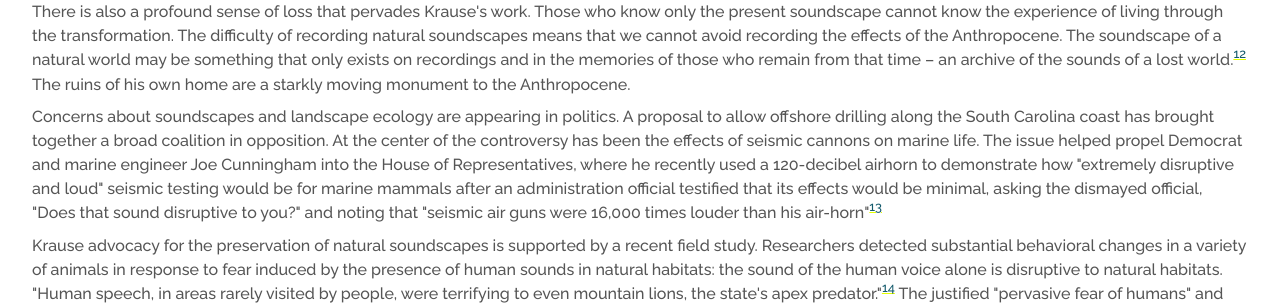
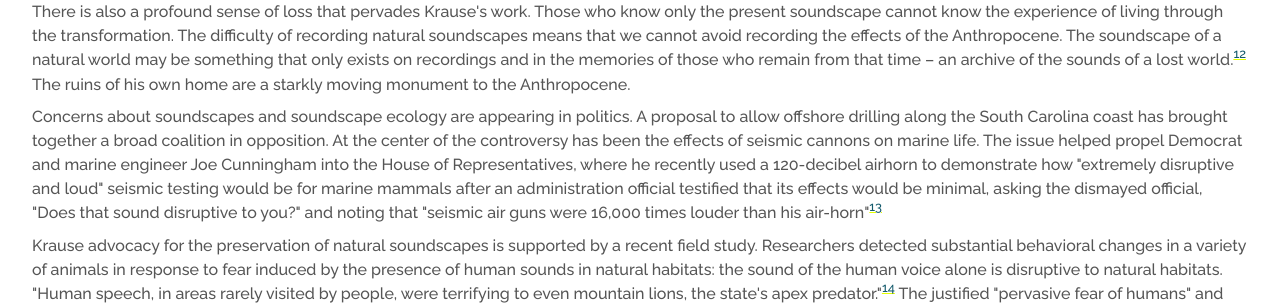
Before and after one commit to leiffredrickson/enviro-history, a Jekyll site: the page built from _posts/2020-02-07-sound-of-extinction.md, in a window 1280 px wide and 900 px high, scrolled down 3577 px. Shown: the part 153-458 px from the top of the window. Built offline with Jekyll 4.4.1, drawn with Linux system fonts in a browser that asks for light colours; comment, search, counter and statistics services are not loaded; some of the changed text lies outside the part shown.

Commit message:
Update 2020-02-07-sound-of-extinction.md

```diff
--- a/_posts/2020-02-07-sound-of-extinction.md
+++ b/_posts/2020-02-07-sound-of-extinction.md
@@ -1,5 +1,5 @@
 ---
-title: The Sound of Extinction without the Sound of Humans? Bernie Krause, Landscape Ecology, and &quot;Natural&quot; Soundscapes in the Anthropocene
+title: The Sound of Extinction without the Sound of Humans? Bernie Krause, Soundscape Ecology, and &quot;Natural&quot; Soundscapes in the Anthropocene
 featured: images/krause-wild-sanctuary.jpg
 image: images/krause-wild-sanctuary.jpg
 excerpt: There is a profound sense of loss that pervades Krause&#39;s work. Those who know only the present soundscape cannot know the experience of living through the transformation.
@@ -18,7 +18,7 @@
 
 ><iframe width="450" height="300" src="https://www.youtube.com/embed/MaRpihe7fCU" frameborder="0" allowfullscreen></iframe>
 
-Krause has been central to the emergence of soundscape studies and landscape ecology. Aided by changes in technology, especially miniaturization and digital recording, field work became less physically demanding. Improvements in microphones and recording techniques, the reemergence of amateur or &quot;citizen science&quot; and concerns about environmental and climate change all contributed to interest in landscape ecology and to the recognition of the potential contributions of soundscape to understanding biodiversity and documenting environmental change.
+Krause has been central to the emergence of soundscape studies and soundscape ecology. Aided by changes in technology, especially miniaturization and digital recording, field work became less physically demanding. Improvements in microphones and recording techniques, the reemergence of amateur or &quot;citizen science&quot; and concerns about environmental and climate change all contributed to interest in soundscape ecology and to the recognition of the potential contributions of soundscape to understanding biodiversity and documenting environmental change.
 
 >Every place in the world sounds unique. These soundscapes tell us a story about that place. They tell us the ways in which global warming is beginning to change the natural soundscape…. We are beginning to lose these soundscapes because the habitats are just changing to radically and we are partly to blame for that.[^6117]
 
@@ -49,7 +49,7 @@
 
 Also lost was the entire archive of original soundscapes that he had collected over sixty years. Fortunately, Krause had the forethought and resources to preserve backups of all of his recordings in storage in off-site locations in the US and Europe.
 
-There are critics, too. Within the expanding world of lanscape ecology and soundscape studies, his work has been subject to critiques around distinctions between sound and noise, and even the idea of a pristine soundscapes. His rejection of anthropophony as both &quot;unnatural&quot; and something to be excluded from field recordings has brought Krause criticism from other recordists. The &quot;sound of extinction&quot; and the &quot;soundscape of the anthropocene&quot; are one and the same, these critics contend. Much as Krause criticized the early ornothologists for isolating the single sound from the soundscape, so too do these critics argue that Krause&#39;s exclusion of anthropophonic sounds no longer captures what has become our &quot;natural&quot; soundscape.1[^20bf] Just as it is impossible to escape plastic, so to is there no refuge from the sound of human society.[^3a04]
+There are critics, too. Within the expanding world of soundscape ecology and soundscape studies, his work has been subject to critiques around distinctions between sound and noise, and even the idea of a pristine soundscapes. His rejection of anthropophony as both &quot;unnatural&quot; and something to be excluded from field recordings has brought Krause criticism from other recordists. The &quot;sound of extinction&quot; and the &quot;soundscape of the anthropocene&quot; are one and the same, these critics contend. Much as Krause criticized the early ornothologists for isolating the single sound from the soundscape, so too do these critics argue that Krause&#39;s exclusion of anthropophonic sounds no longer captures what has become our &quot;natural&quot; soundscape.1[^20bf] Just as it is impossible to escape plastic, so to is there no refuge from the sound of human society.[^3a04]
 
 >**Bernie Krause and Paul Beaver using a Moog synthesizer in the late 1960s.**
 ><img class="image feature" src="{{ site.baseurl }}/assets/images/krause-beaver-late1960s.jpg" alt="">
@@ -60,7 +60,7 @@
 
 There is also a profound sense of loss that pervades Krause&#39;s work. Those who know only the present soundscape cannot know the experience of living through the transformation. The difficulty of recording natural soundscapes means that we cannot avoid recording the effects of the Anthropocene. The soundscape of a natural world may be something that only exists on recordings and in the memories of those who remain from that time – an archive of the sounds of a lost world.[^a0a8] The ruins of his own home are a starkly moving monument to the Anthropocene.
 
-Concerns about soundscapes and landscape ecology are appearing in politics. A proposal to allow offshore drilling along the South Carolina coast has brought together a broad coalition in opposition. At the center of the controversy has been the effects of seismic cannons on marine life. The issue helped propel Democrat and marine engineer Joe Cunningham into the House of Representatives, where he recently used a 120-decibel airhorn to demonstrate how &quot;extremely disruptive and loud&quot; seismic testing would be for marine mammals after an administration official testified that its effects would be minimal, asking the dismayed official, &quot;Does that sound disruptive to you?&quot; and noting that &quot;seismic air guns were 16,000 times louder than his air-horn&quot;[^03fe]
+Concerns about soundscapes and soundscape ecology are appearing in politics. A proposal to allow offshore drilling along the South Carolina coast has brought together a broad coalition in opposition. At the center of the controversy has been the effects of seismic cannons on marine life. The issue helped propel Democrat and marine engineer Joe Cunningham into the House of Representatives, where he recently used a 120-decibel airhorn to demonstrate how &quot;extremely disruptive and loud&quot; seismic testing would be for marine mammals after an administration official testified that its effects would be minimal, asking the dismayed official, &quot;Does that sound disruptive to you?&quot; and noting that &quot;seismic air guns were 16,000 times louder than his air-horn&quot;[^03fe]
 
 Krause advocacy for the preservation of natural soundscapes is supported by a recent field study. Researchers detected substantial behavioral changes in a variety of animals in response to fear induced by the presence of human sounds in natural habitats: the sound of the human voice alone is disruptive to natural habitats. &quot;Human speech, in areas rarely visited by people, were terrifying to even mountain lions, the state&#39;s apex predator.&quot;[^68f8] The justified &quot;pervasive fear of humans&quot; and the responses of wildlife to the sound of our voices suggests that even when we think of ourselves as retuning or communing with Nature, we may also be contributing to &quot;widespread restructuring of wildlife communities.&quot;[^9e50] A reminder that one should consider keeping a respectful &quot;tumultuous silence for all sound&quot;[^b9bb] on the next hike, camping trip to the Adirondacks, or in the management of public and private wilderness lands.
 
```
